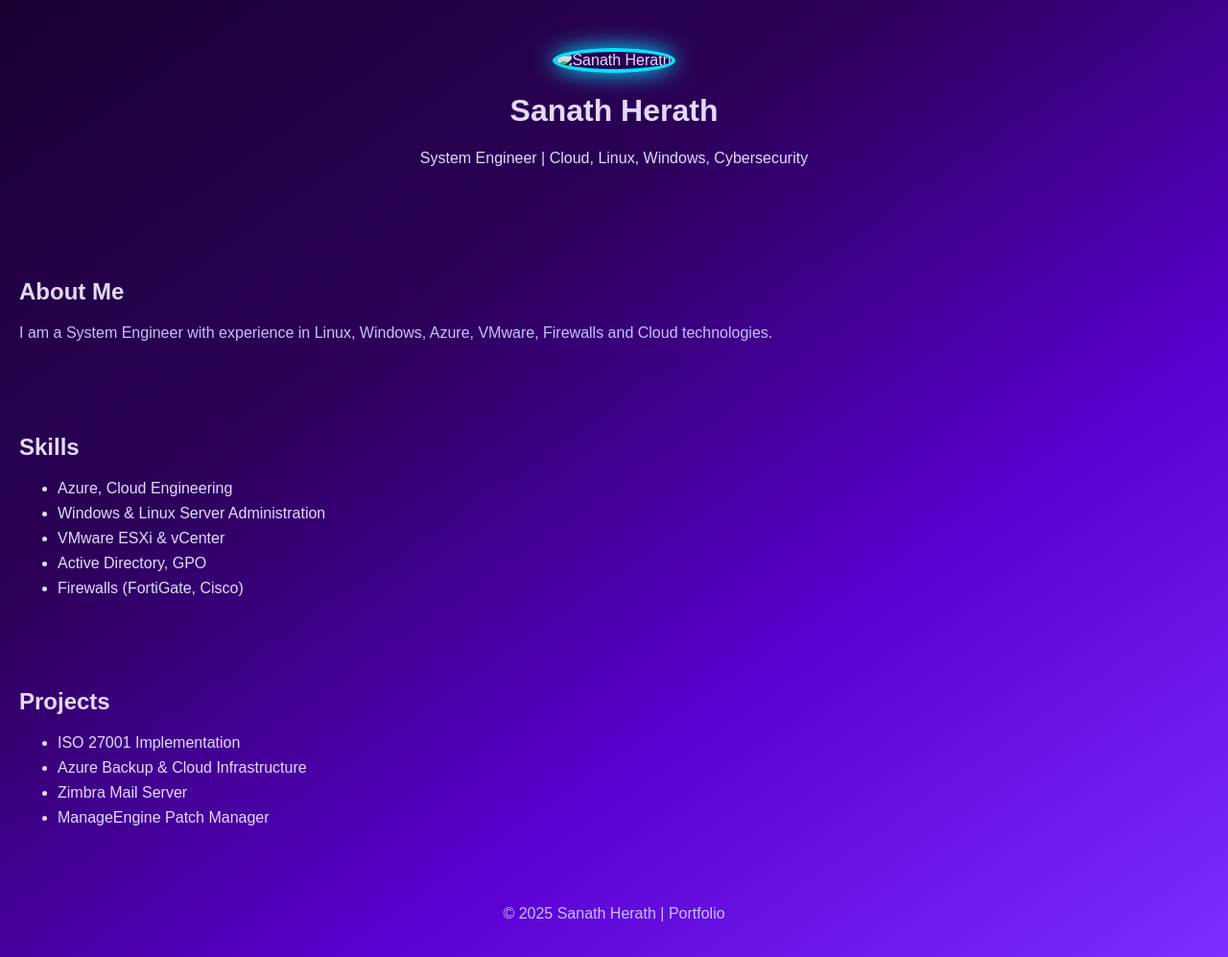
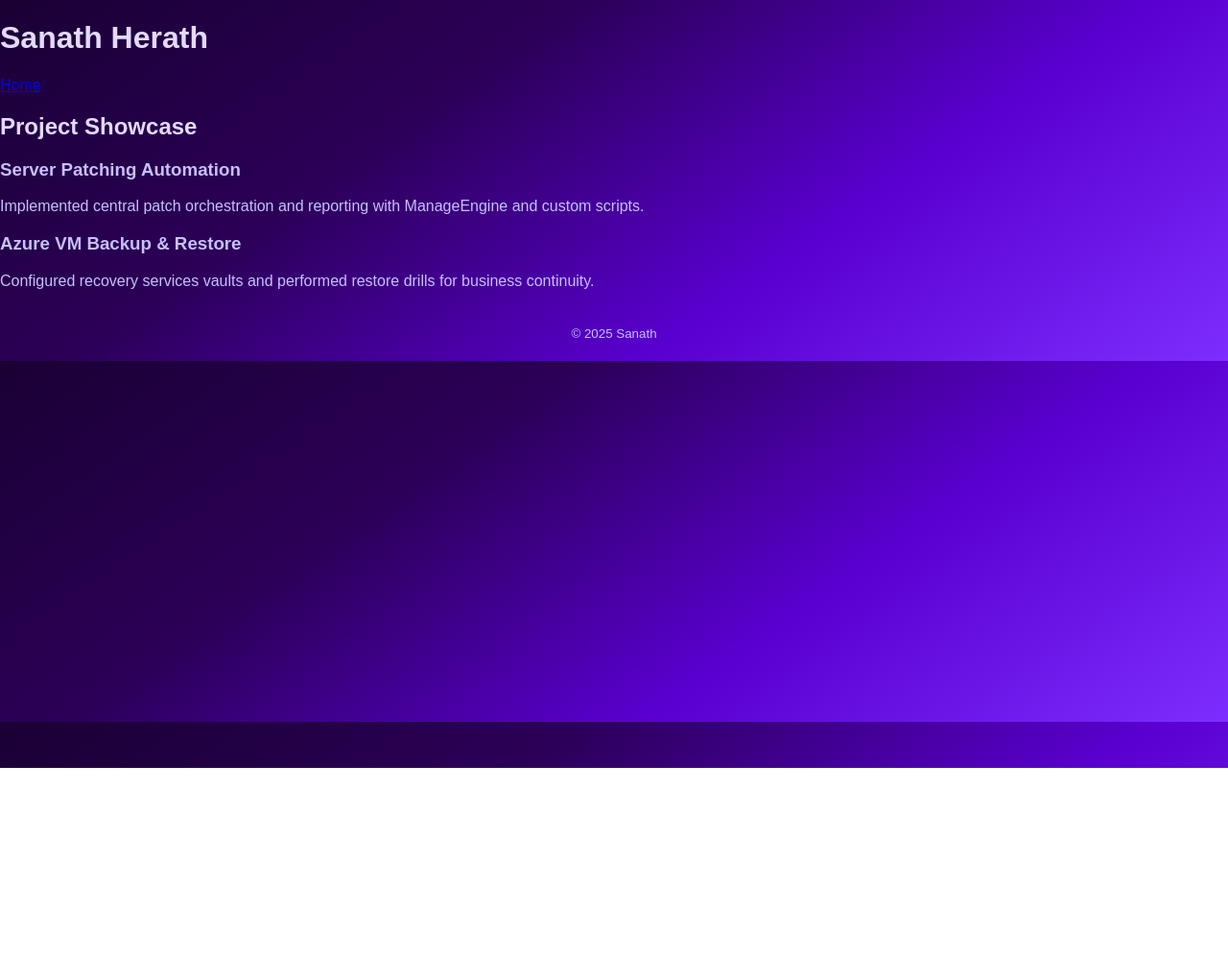
Before and after one commit to SanathHerath6014/Azure-Test-App, a plain HTML site: page index.html in a window 1280 px wide. Shown: the whole page at 96% size. After the commit the page ends 800 px from the top, so only its background shows below. Drawn offline with Linux system fonts and the light colour scheme.

Commit message:
Update index.html

```diff
--- a/index.html
+++ b/index.html
@@ -1,46 +1,36 @@
-<!DOCTYPE html>
+<!doctype html>
 <html lang="en">
 <head>
-    <meta charset="UTF-8" />
-    <meta name="viewport" content="width=device-width, initial-scale=1.0" />
-    <title>Sanath Herath - Portfolio</title>
-    <link rel="stylesheet" href="styles.css" />
+  <meta charset="utf-8"><meta name="viewport" content="width=device-width,initial-scale=1">
+  <title>Projects — Sanath Herath</title>
+  <link rel="stylesheet" href="styles.css">
 </head>
 <body>
-    <header class="hero">
-        <img src="images/myphoto.jpg" alt="Sanath Herath" class="profile-img" />
-        <h1>Sanath Herath</h1>
-        <p>System Engineer | Cloud, Linux, Windows, Cybersecurity</p>
-    </header>
+  <header class="site-header">
+    <div class="wrap">
+      <h1 class="logo">Sanath Herath</h1>
+      <nav>
+        <a href="index.html">Home</a>
+      </nav>
+    </div>
+  </header>
 
-    <section class="section">
-        <h2>About Me</h2>
-        <p>I am a System Engineer with experience in Linux, Windows, Azure, VMware, Firewalls and Cloud technologies.</p>
+  <main class="wrap">
+    <section class="card">
+      <h2>Project Showcase</h2>
+      <article>
+        <h3>Server Patching Automation</h3>
+        <p>Implemented central patch orchestration and reporting with ManageEngine and custom scripts.</p>
+      </article>
+
+      <article>
+        <h3>Azure VM Backup & Restore</h3>
+        <p>Configured recovery services vaults and performed restore drills for business continuity.</p>
+      </article>
     </section>
+  </main>
 
-    <section class="section">
-        <h2>Skills</h2>
-        <ul>
-            <li>Azure, Cloud Engineering</li>
-            <li>Windows & Linux Server Administration</li>
-            <li>VMware ESXi & vCenter</li>
-            <li>Active Directory, GPO</li>
-            <li>Firewalls (FortiGate, Cisco)</li>
-        </ul>
-    </section>
-
-    <section class="section">
-        <h2>Projects</h2>
-        <ul>
-            <li>ISO 27001 Implementation</li>
-            <li>Azure Backup & Cloud Infrastructure</li>
-            <li>Zimbra Mail Server</li>
-            <li>ManageEngine Patch Manager</li>
-        </ul>
-    </section>
-
-    <footer>
-        <p>© 2025 Sanath Herath | Portfolio</p>
-    </footer>
+  <footer class="site-footer"><div class="wrap"><small>© <span id="year"></span> Sanath</small></div></footer>
+  <script>document.getElementById('year').textContent=new Date().getFullYear();</script>
 </body>
 </html>
```
